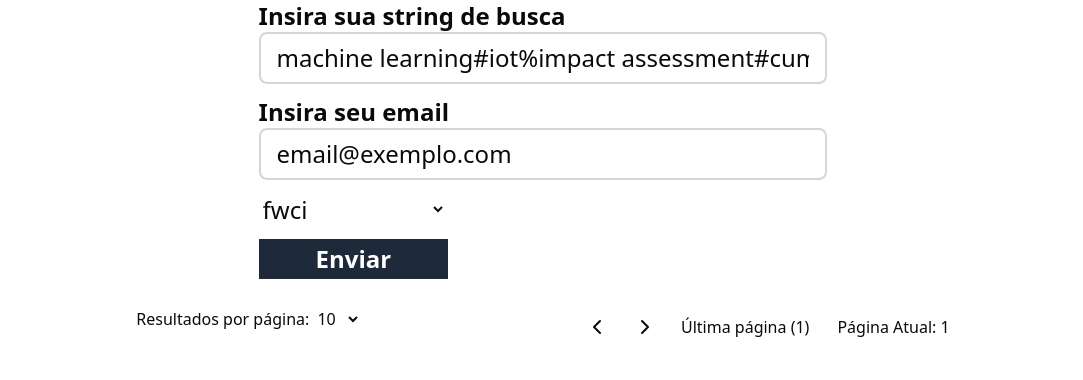
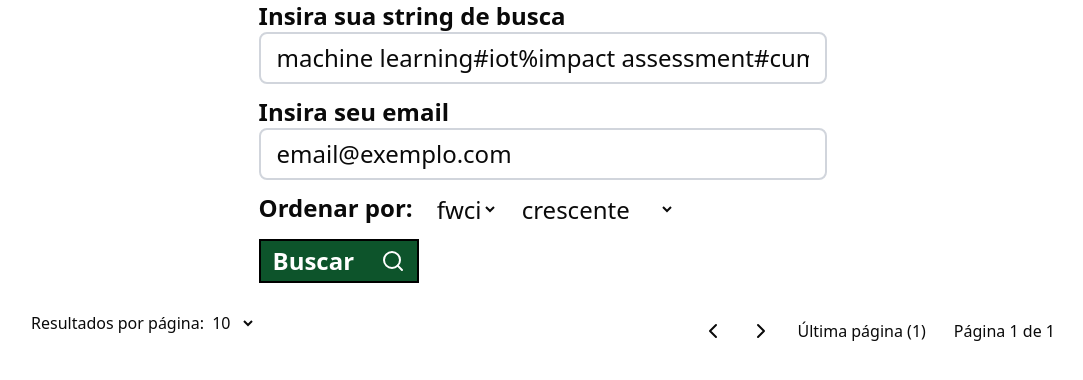
Before and after one commit to leosanner/openAlex-engine, a Next.js app: page /search in a window 1280 px wide. Shown: the top 380 px of the page, without its empty margins (97-1180 px from the left). Built offline with nearby package versions, Linux system fonts and the light colour scheme.

Commit message:
Implement useState in form variables to persist data request along time, add sort direction to ´openalex-api.ts´

```diff
--- a/src/app/(search)/search/page.tsx
+++ b/src/app/(search)/search/page.tsx
@@ -1,4 +1,3 @@
-import { DisplayArticleInformation } from "@/components/search/displayArticleInformation";
 import { OpenAlexForm } from "@/components/search/formOpenAlexSearch";
 import { OpenAlexSearchOutput } from "@/schemas/openAlex";
 
--- a/src/app/actions/search-form-openalex.ts
+++ b/src/app/actions/search-form-openalex.ts
@@ -26,6 +26,7 @@ export async function formSearchOpenAlex(
 	const currentPage = formData.get("page") as string;
 	const pageSize = formData.get("pageSize") as string;
 	const orderBy = formData.get("orderBy") as string;
+	const orderByDirection = formData.get("orderByDirection") as string;
 	const userEmail = formData.get("userEmail") as string;
 	const searchString = formData.get("searchString") as string;
 
@@ -41,6 +42,8 @@ export async function formSearchOpenAlex(
 		userEmail: userEmail,
 		page: Number(currentPage),
 		pageSize: Number(pageSize),
+		orderBy: orderBy,
+		orderByDirection: orderByDirection,
 	});
 
 	return {
--- a/src/components/commom/tableObject.tsx
+++ b/src/components/commom/tableObject.tsx
@@ -1,12 +1,13 @@
 import { OpenAlexSearchOutput } from "@/schemas/openAlex";
 import clsx from "clsx";
+import Link from "next/link";
 
 type TableObjectType = {
 	articles: OpenAlexSearchOutput;
 };
 
 export default function TableObject({ articles }: TableObjectType) {
-	const tableColumns = Object.keys(articles.results[0]);
+	const tableColumns = Object.keys(articles.results[0]).slice(1);
 	const tableDataStyle = clsx("p-2", "max-h-50");
 
 	return (
@@ -31,16 +32,15 @@ export default function TableObject({ articles }: TableObjectType) {
 								className="divide-y divide-grey-100 divide-x"
 							>
 								<td className={tableDataStyle}>
-									<div className="overflow-y-auto max-h-50">
-										{articleRow.title}
+									<div className="overflow-y-auto max-h-50 hover:text-green-900">
+										<Link href={articleRow.id}>{articleRow.title}</Link>
 									</div>
 								</td>
 								<td className={tableDataStyle}>
-									<div className="overflow-y-auto max-h-50">
+									<div className="overflow-y-auto max-h-50 max-w-300">
 										{articleRow.abstract}
 									</div>
 								</td>
-								<td className={tableDataStyle}>{articleRow.fwci}</td>
 								<td className={tableDataStyle}>
 									<div className="flex flex-col gap-2 items-start overflow-x-auto whitespace-nowrap max-h-50 pb-2">
 										{articleRow.keywords.map((kw, i) => (
@@ -53,6 +53,7 @@ export default function TableObject({ articles }: TableObjectType) {
 										))}
 									</div>
 								</td>
+								<td className={tableDataStyle}>{articleRow.fwci}</td>
 							</tr>
 						);
 					})}
--- a/src/components/search/formOpenAlexSearch.tsx
+++ b/src/components/search/formOpenAlexSearch.tsx
@@ -5,28 +5,45 @@ import clsx from "clsx";
 import { useActionState, useEffect, useState } from "react";
 import LoadingSpinner from "../commom/loadingSpinner";
 import TableObject from "../commom/tableObject";
-import { ChevronLeft, ChevronRight } from "lucide-react";
+import { ChevronLeft, ChevronRight, Search } from "lucide-react";
 
-const buttonStyle =
-	"p-1 rounded-xl cursor-pointer hover:bg-gray-200 disabled:cursor-not-allowed";
+const buttonStyle = clsx(
+	"p-1 rounded-xl",
+	"cursor-pointer hover:bg-gray-200",
+	"disabled:cursor-not-allowed"
+);
 const labelCSS = clsx("text-2xl");
 const inputCSS = clsx(
-	"w-full px-4 py-2 border-2 border-gray-300 rounded-md outline-none transition-colors focus:border-gray-900"
+	"w-full px-4 py-2 border-2",
+	"border-gray-300 rounded-md outline-none transition-colors",
+	"focus:border-gray-900"
 );
 
 export function OpenAlexForm() {
+	// Consts
 	const initialPageSize = 10;
-	const availableOrderBy = ["fwci", "cited_by_count"];
+	const availableOrderBy = ["fwci"];
+	const orderByDirections = [
+		["asc", "crescente"],
+		["desc", "decrescente"],
+	];
 	const availablePageSize = [initialPageSize, 15, 20, 25, 50, 100];
 	const defaultOrderBy = availableOrderBy[0];
 	const formId = "articleFormId";
 
+	// Default form values
 	const [state, formAction, isPending] = useActionState(formSearchOpenAlex, {
 		data: { page: 0, results: [], userEmail: "", totalResultsCount: 0 },
 		error: null,
 	});
+
+	// States
 	const [currentPage, setPage] = useState(1);
 	const [pageSize, setPageSize] = useState(initialPageSize);
+	const [userEmail, setUserEmail] = useState("email@exemplo.com");
+	const [searchString, setSearchString] = useState(
+		"machine learning#iot%impact assessment#cummlative impacts"
+	);
 
 	const resultsLength = state.data.totalResultsCount;
 	const lastPage = resultsLength > 0 ? Math.ceil(resultsLength / pageSize) : 1;
@@ -48,33 +65,50 @@ export function OpenAlexForm() {
 					<label htmlFor="search_string" className={labelCSS}>
 						<h2 className="font-bold">Insira sua string de busca</h2>
 						<input
+							onChange={(e) => setSearchString(e.target.value)}
+							value={searchString}
 							type="text"
 							name="searchString"
 							id="search_string"
 							placeholder="Ex: machine learning#iot%impact assessment#cummlative impacts"
-							defaultValue="machine learning#iot%impact assessment#cummlative impacts"
 							className={inputCSS}
 						/>
 					</label>
 					<label htmlFor="user_email" className={labelCSS}>
 						<h2 className="font-bold">Insira seu email</h2>
 						<input
+							onChange={(e) => {
+								setUserEmail(e.target.value);
+							}}
+							value={userEmail}
 							type="email"
 							name="userEmail"
 							id="user_email"
-							placeholder="email@exemplo.com"
-							defaultValue="email@exemplo.com"
+							placeholder="ex: email@exemplo.com"
 							className={inputCSS}
 						/>
 					</label>
 
-					<label htmlFor="order_by" className={labelCSS}>
+					<label htmlFor="order_by" className={`${labelCSS} flex gap-x-5`}>
+						<h2 className="font-bold">Ordenar por: </h2>
 						<select name="orderBy" id="order_by" defaultValue={defaultOrderBy}>
-							<option value="">Ordenar por</option>
 							{availableOrderBy.map((option, index) => {
 								return (
 									<option key={index} value={option}>
 										{option}
+									</option>
+								);
+							})}
+						</select>
+						<select
+							name="orderByDirection"
+							id="order_by"
+							defaultValue={defaultOrderBy}
+						>
+							{orderByDirections.map((option, index) => {
+								return (
+									<option key={index} value={option[0]}>
+										{option[1]}
 									</option>
 								);
 							})}
@@ -84,7 +118,7 @@ export function OpenAlexForm() {
 					<input type="hidden" name="pageSize" value={pageSize} />
 					<input type="hidden" name="page" value={currentPage} />
 					<button
-						className="text-2xl bg-gray-800 text-white font-bold w-1/3 rounded-1xl p-1"
+						className="text-2xl border-2 border-black cursor-pointer bg-green-900 text-white font-bold rounded-1xl p-1 hover:bg-green-900/90 max-w-40"
 						type="submit"
 					>
 						{isPending ? (
@@ -92,12 +126,14 @@ export function OpenAlexForm() {
 								Carregando <LoadingSpinner />
 							</>
 						) : (
-							"Enviar"
+							<div className="flex items-center justify-between mx-2">
+								<span>Buscar</span> <Search />
+							</div>
 						)}
 					</button>
 				</form>
 			</div>
-			<div className="my-5 w-2/3 bg px-3">
+			<div className="my-5 w-full bg px-30">
 				{state.data.results.length > 0 && <TableObject articles={state.data} />}
 				<div className="flex justify-between">
 					<div className="m-2">
@@ -115,9 +151,8 @@ export function OpenAlexForm() {
 					<div className="flex gap-x-4 my-2">
 						<button
 							onClick={() => {
-								currentPage === 1 ? setPage(2) : setPage(currentPage - 1);
+								currentPage === 1 ? setPage(1) : setPage(currentPage - 1);
 							}}
-							disabled={currentPage === 1}
 							type="submit"
 							form={formId}
 							className={buttonStyle}
@@ -130,7 +165,6 @@ export function OpenAlexForm() {
 									? setPage(lastPage)
 									: setPage(currentPage + 1);
 							}}
-							disabled={currentPage === lastPage}
 							type="submit"
 							form={formId}
 							className={buttonStyle}
@@ -147,7 +181,9 @@ export function OpenAlexForm() {
 						>
 							Última página ({lastPage})
 						</button>
-						<span className="m-2">Página Atual: {currentPage}</span>
+						<span className="m-2">
+							Página {currentPage} de {lastPage}
+						</span>
 					</div>
 				</div>
 			</div>
--- a/src/models/openAlex/openalex-api.ts
+++ b/src/models/openAlex/openalex-api.ts
@@ -13,11 +13,15 @@ export class OpenAlexAPI {
 		searchObject: OpenAlexSearch
 	): Promise<OpenAlexSearchOutput> {
 		const searchString = buildSearchQueryOpenAlex(searchObject.searchString);
+		const orderDirection =
+			searchObject.orderByDirection === "desc" ? ":desc" : "";
+
 		const params = new URLSearchParams({
 			filter: searchString,
-			sort: "fwci:desc",
+			sort: `${searchObject.orderBy}${orderDirection}`,
 			"per-page": String(searchObject.pageSize),
 			page: String(searchObject.page),
+			mailto: searchObject.userEmail,
 		});
 
 		try {
@@ -41,12 +45,13 @@ export class OpenAlexAPI {
 			const results = data.results;
 			const output: OpenAlexArticle[] = results.map((result) => {
 				return {
+					id: result.id,
 					title: result.title,
 					abstract: result.abstract_inverted_index
 						? invertedIndexToAbstract(result.abstract_inverted_index)
-						: "not founded",
-					fwci: result.fwci,
+						: "Não consta na base de dados.",
 					keywords: result.keywords.map((kw) => kw.display_name),
+					fwci: result.fwci === null ? 0 : result.fwci,
 				};
 			});
 
--- a/src/schemas/openAlex.ts
+++ b/src/schemas/openAlex.ts
@@ -3,11 +3,14 @@ export type PostSearch = {
 	userEmail: string;
 	page: number;
 	pageSize: number;
+	orderBy: string;
+	orderByDirection: string;
 };
 
 export type OpenAlexSearch = PostSearch;
 
 export type OpenAlexArticle = {
+	id: string;
 	title: string;
 	abstract: string;
 	keywords: string[];
```
